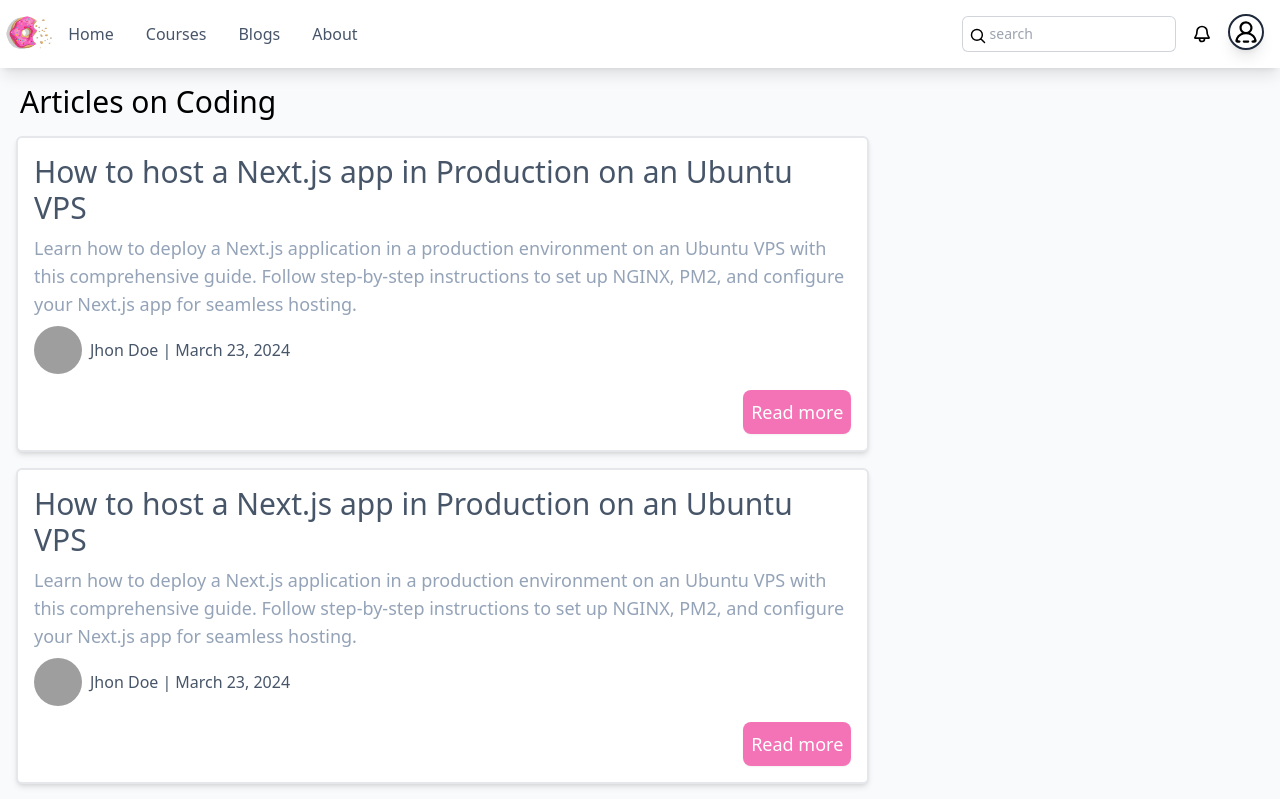
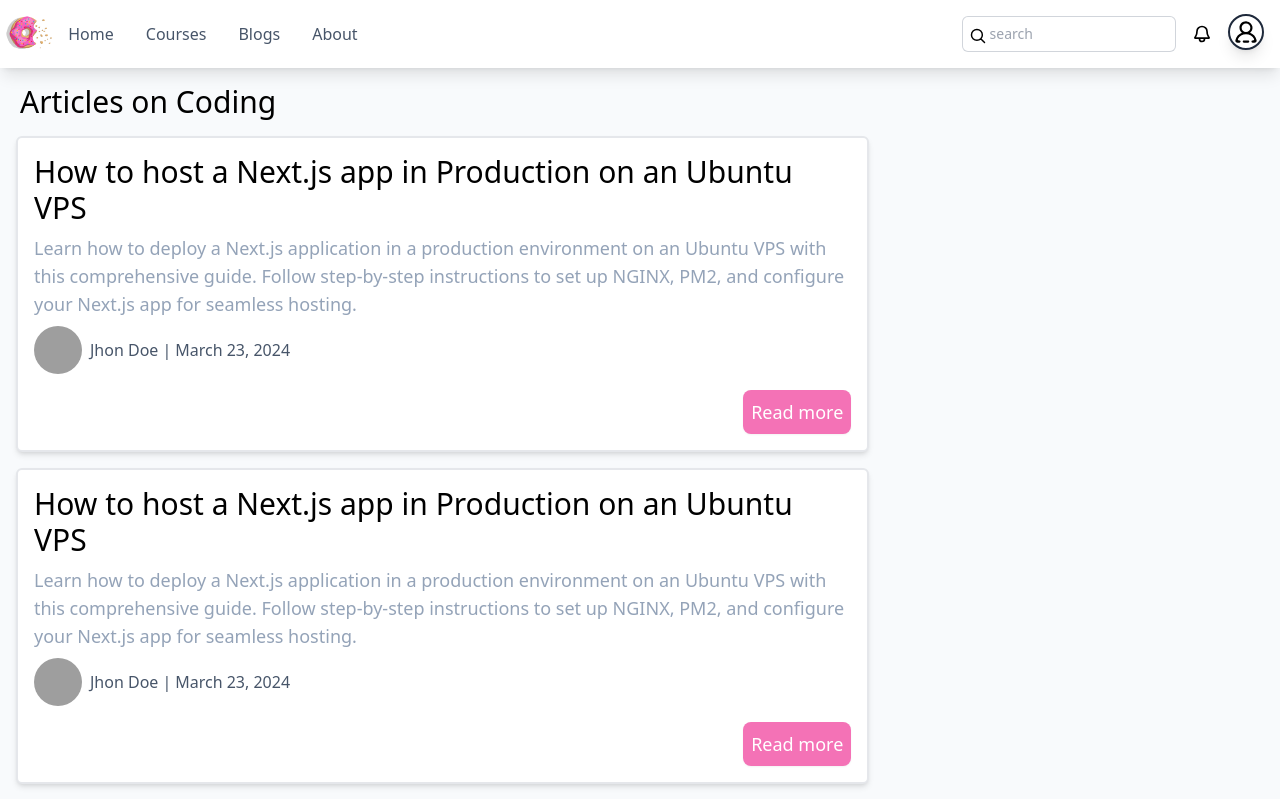
Before and after one commit to codewithcherry/Idonutcode_website_vite, a React (Vite) app: page /blogs in a window 1280 px wide. Shown: the top 799 px of the page. Built offline with nearby package versions, Linux system fonts and the light colour scheme; no server answers; grey boxes are pictures that could not be loaded.

Commit message:
change the text-black to blog card title

```diff
--- a/src/Components/Blogs/Blog.jsx
+++ b/src/Components/Blogs/Blog.jsx
@@ -4,7 +4,7 @@ const Blog = ({blogdata}) => {
   return (
     <div className='m-4 p-2 bg-white w-2/3 border-2 shadow-md rounded-md'>
       <div>
-        <h1 className='text-3xl text-left font-medium text-slate-600 m-2'>{blogdata.title}</h1>
+        <h1 className='text-3xl text-left font-medium text-black m-2'>{blogdata.title}</h1>
         <p className='text-lg m-2 text-slate-400'>{blogdata.description}</p>
       </div>
       <div className='flex items-center m-2'>
```
